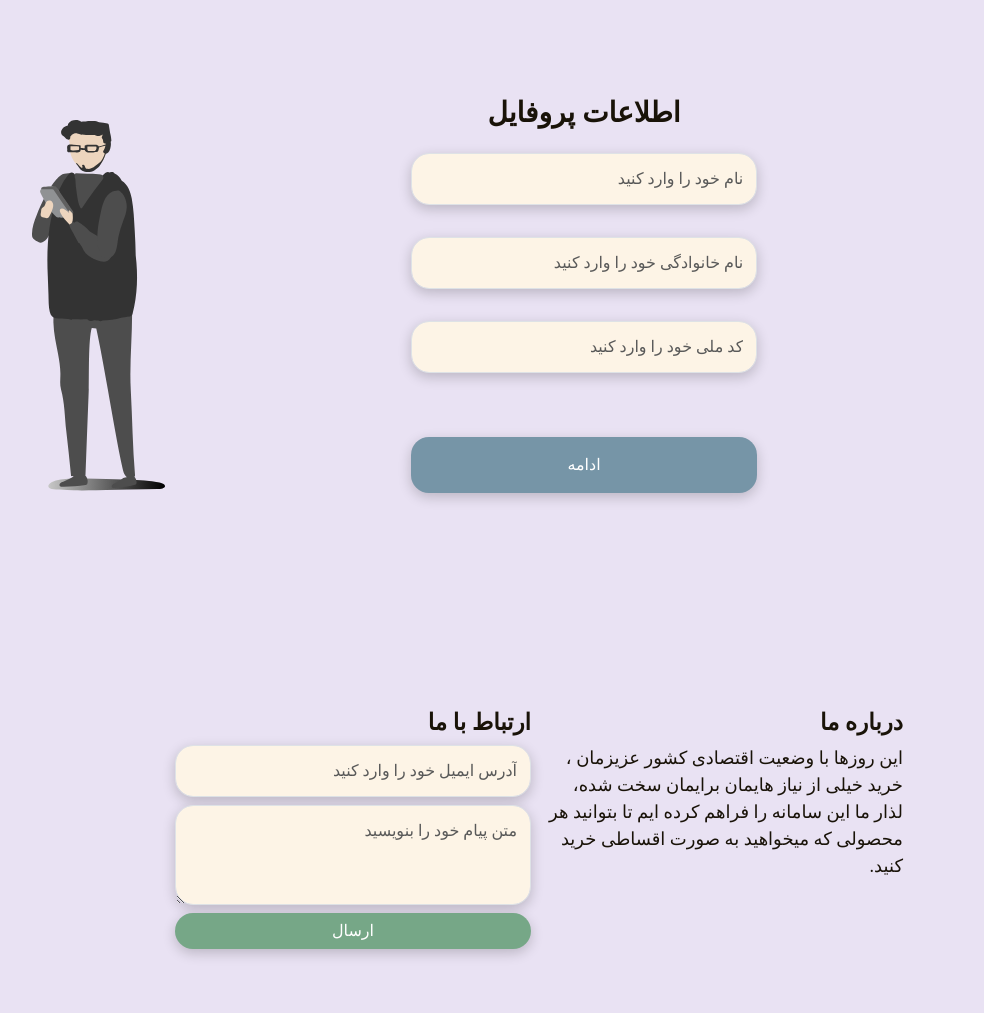
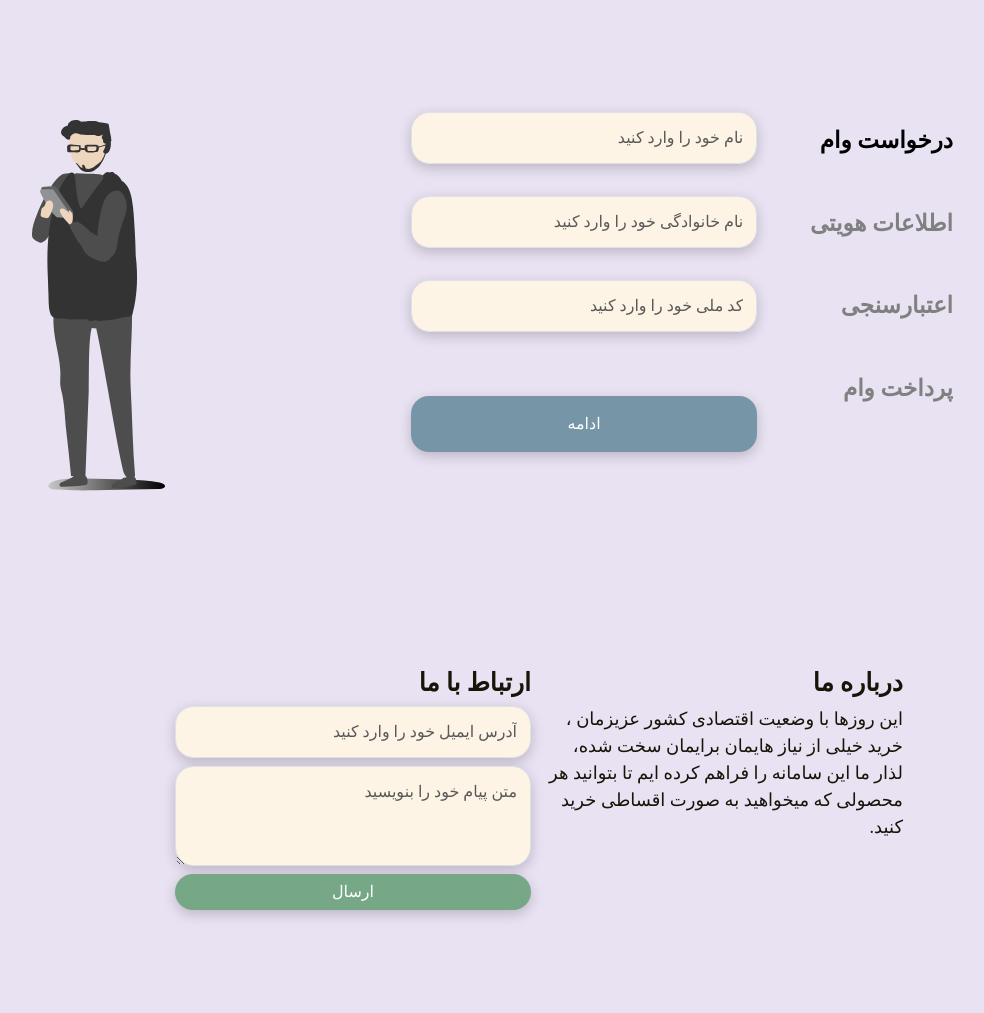
Before and after one commit to ahurable/loan-request-app, a Django app: page /add-personal-info/ in a window 1280 px wide. Shown: the part 120-1133 px from the top of the page, without its empty margins (287-1271 px from the left). After the commit the page ends 1038 px from the top, so only its background shows below. Run offline with Django 4.2, Linux system fonts and the light colour scheme; the visitor is signed in with stand-in values (Sample User, id 1); style sheets or scripts are compiled from the project's sources; some libraries are stand-ins or nearby versions.

Commit message:
added more options and improved app

```diff
--- a/cdn/assets/css/main.scss
+++ b/cdn/assets/css/main.scss
@@ -8,7 +8,7 @@ body {
 * {
     font-family: 'IRANYekan';
 }
-
+@media screen and (min-width: 998px) {
     h1 {
         font-size: 35px;
         font-weight: 800;
@@ -16,10 +16,11 @@ h1 {
 
     h2 { font-size: 28px; font-weight: 800;}
 
-h3 { font-size: 23px; font-weight: 800; }
+    h3 { font-size: 25px; font-weight: 800; }
 
     p { font-size: 18px }
 
+}
 /* styles */
 
 .header {
@@ -134,6 +135,18 @@ input:focus {
     left: 111px;
 }
 
+.menu-wrapper {
+    position: absolute;
+    top: 33px;
+    left: 400px
+
+}
+.menu-wrapper a {
+    font-size: 23px;
+    text-decoration: none;
+    color: #191308;
+    padding-left: 2rem;
+}
 .text-cta:before {
     top: 0;
     right: 50%;
@@ -169,3 +182,21 @@ input:focus {
 p {
     margin: 0 !important;
 }
+
+.steps-holder {
+    position: absolute;
+    width: 242px;
+    height: 400px;
+    top: 220px;
+}
+
+.steps-holder .px-4 {
+    font-size: 23px;
+    font-weight: 800;
+    margin-bottom: 2rem;
+    color: gray;
+}
+
+.steps-holder .px-4:nth-child(1) {
+    color: black;
+}
--- a/cdn/assets/js/main.js
+++ b/cdn/assets/js/main.js
@@ -18,7 +18,7 @@ function handleFormSteps(kind) {
         }
 
         input_id = 'form-input-wrapper-' + String(tab);
-
+        document.querySelector(`body > section > div.d-lg-block.d-none.steps-holder > div > div:nth-child(${tab})`).style.color = 'black';
         document.getElementById(input_id).style.display = 'flex';
     }
     if (kind=="back"){
@@ -36,7 +36,7 @@ function handleFormSteps(kind) {
         }
 
         input_id = 'form-input-wrapper-' + String(tab);
-
+        document.querySelector(`body > section > div.d-lg-block.d-none.steps-holder > div > div:nth-child(${tab+1})`).style.color = 'gray';
         document.getElementById(input_id).style.display = 'flex';
     }
 }
@@ -84,5 +84,11 @@ function sendotp(phonenumber){
 }
 
 document.querySelector('#range_input').onchange = () => {
-    document.querySelector('#range_value').innerHTML = document.querySelector('#range_input').value
+    let poorsant = 10
+    let rangeInputValue = document.querySelector('#range_input').value
+    document.querySelector('#range_value').innerHTML = rangeInputValue + "000000";
+    let prophet = (parseInt(rangeInputValue) * 1000000) * (poorsant / 100)
+    console.log(prophet)
+    let final = prophet + (parseInt(rangeInputValue) * 1000000)
+    document.querySelector('#final_value').innerHTML = String(final)
 }
--- a/core/settings.py
+++ b/core/settings.py
@@ -25,7 +25,7 @@ SECRET_KEY = 'django-insecure-1&ntzs97f&ovw^$i!^=i+t$@uosq!lxc-z@chf(vfr4#okyqwh
 # SECURITY WARNING: don't run with debug turned on in production!
 DEBUG = True
 
-ALLOWED_HOSTS = []
+ALLOWED_HOSTS = ['192.168.1.35', '127.0.0.1']
 
 
 # Application definition
--- a/core/urls.py
+++ b/core/urls.py
@@ -33,7 +33,10 @@ urlpatterns = [
     path('verify-phone/', OtpView.as_view(), name='otp_url'),
     path('retotp/<str:phone>', ret_otp),
     path('manage-requests/', manage_requests, name="manage_requests_url"),
-    path('delete-user/<int:id>', delete_user, name="delete_user_url")
+    path('delete-user/<int:id>', delete_user, name="delete_user_url"),
+    path('export-csv/', export_csv, name="export-csv-url"),
+    path('user-detail/<int:id>/', user_detail, name="user_detail_url"),
+    path('handle-message', handle_message, name="handle_message_url")
 ]
 
 urlpatterns += static(settings.STATIC_URL, document_root=settings.STATIC_ROOT)
--- a/core/views.py
+++ b/core/views.py
@@ -3,4 +3,4 @@ from django.shortcuts import render
 
 class HomeView(View):
     def get(self, request):
-        return render(request, 'index.html')
+        return render(request, 'index.html', {'base':True})
--- a/templates/base.html
+++ b/templates/base.html
@@ -3,6 +3,9 @@
 
 <html>
 <head>
+    <meta charset="UTF-8">
+    <meta http-equiv="X-UA-Compatible" content="IE=edge">
+    <meta name="viewport" content="width=device-width, initial-scale=1.0">
     <title>{% block title %}{% endblock title %}</title>
     <link rel="stylesheet" href="{% static 'css/bootstrap.min.css' %}"/>
     <link rel="stylesheet" href="{% static 'css/main.scss' %}"/>
@@ -12,20 +15,39 @@
 <body>
 
     <header class="header">
-        <div class="logo-container">
+        <div class="logo-container d-flex">
             <div class="logo-wrapper">
                 <span class="logo">لوگو</span>
             </div>
-            <div class="auth">
+
+            {% if base %}
+            <div class="menu-wrapper d-lg-block d-none">
+                <a href="#sec-1">مزایا</a>
+                <a href="#sec-2">محاسبه گر</a>
+                <a href="#sec-3">چطور اعتباری خرید کنیم؟</a>
+                <a href="#sec-4">مراحل</a>
+                <a href="#sec-5">سوالات متداول</a>
+            </div>
+            {% endif %}
+            <div class="auth d-lg-block d-md-block d-none">
                 {% if user.is_authenticated and user.is_verified %}
 
                 <div class="auth-wrapper">
                     <a href="{% url 'profile_url' %}" style="font-size: 23px; text-decoration: none; color: #191308;">
-                        <img src="/media/site/avatar.svg" style="width : 50px" alt="مشاهده پروفایل" hint="مشاهده پروفایل" />
+                        {% if user.profile.profile_pic %}
+                        <img src="{{ user.profile.profile_pic.url }}" style="width: 50px; height: 50px;" class="rounded-circle"/>
+                    {% else %}
+                        <img src="/media/site/avatar.svg" style="width: 50px;" class="rounded-circle"/>
+                    {% endif %}
                     </a>
                     <a href="{% url 'logout_url' %}" style="font-size: 23px; text-decoration: none; color: #191308; margin-right: 2rem;">
                         <img src="/media/site/exit.svg" style="width : 50px"  />
                     </a>
+                    {% if user.is_admin %}
+                    <a href="{% url 'manage_requests_url' %}" style="font-size: 23px; text-decoration: none; color: #191308; margin-right: 2rem;">
+                        <img src="/media/site/administrator.svg" style="width : 50px"  />
+                    </a>
+                    {% endif %}
                 </div>
 
                 {% elif user.is_authenticated %}
@@ -58,9 +80,9 @@
     </section>
 
     <footer class="my-5 pt-5">
-        <div class="container-lg container-fluid mt-5">
-            <div class="d-lg-flex d-md-flex">
-                <div class="col-lg-4 col-md-4 col-12">
+        <div class="container-lg mt-5">
+            <div class="d-lg-flex">
+                <div class="col-lg-4 col-12">
                     <div class="p-2">
                         <span>
                             <h3>درباره ما</h3>
@@ -70,21 +92,24 @@
                         </span>
                     </div>
                 </div>
-                <div class="col-lg-4 col-md-4 col-12">
+                <div class="col-lg-4 col-12">
                     <div class="p-2">
                         <span>
                             <h3>ارتباط با ما</h3>
                         </span>
-                        <span>
-                            <input type="email" name="email_input" id="email_input" class="form-control w-100" placeholder="آدرس ایمیل خود را وارد کنید">
-                            <textarea class="form-control w-100 mt-2" rows="3" placeholder="متن پیام خود را بنویسید"></textarea>
-                        </span>
-                        <div class="d-grid gap-2 py-2">
-                            <button class="btn btn-primary">ارسال</button>
-                        </div>
+                        <form method="post" action="{% url 'handle_message_url' %}">
+                            {% csrf_token %}
+                            <span>
+                                <input type="email" name="email" id="email_input" class="form-control w-100" placeholder="آدرس ایمیل خود را وارد کنید">
+                                <textarea class="form-control w-100 mt-2" name="description" rows="3" placeholder="متن پیام خود را بنویسید"></textarea>
+                            </span>
+                            <div class="d-grid gap-2 py-2">
+                                <button class="btn btn-primary">ارسال</button>
+                            </div>
+                        </form>
                     </div>
                 </div>
-                <div class="col-lg-4 col-md-4 col-12"></div>
+                <div class="col-lg-4 col-12"></div>
             </div>
         </div>
     </footer>
--- a/users/templates/login.html
+++ b/users/templates/login.html
@@ -3,7 +3,7 @@
 {% block title %}تایید شماره تلفن{% endblock title %}
 
 {% block content %}
-<div class="container-lg container-fluid">
+<div class="container-lg">
     <div class="p-5">
         <div class="d-flex justify-content-center">
             <form class="w-50" method='post'>
--- a/users/templates/otp_verification.html
+++ b/users/templates/otp_verification.html
@@ -3,7 +3,7 @@
 {% block title %}تایید شماره تلفن{% endblock title %}
 
 {% block content %}
-<div class="container-lg container-fluid">
+<div class="container-lg">
     <div class="p-5">
         <div class="d-flex flex-wrap justify-content-center">
             <form method="post" class="w-50">
--- a/users/templates/personalinfo.html
+++ b/users/templates/personalinfo.html
@@ -33,7 +33,7 @@
                 <form class="d-flex justify-content-center flex-wrap pe-5" method="post" enctype="multipart/form-data">
                     {% csrf_token %}
                     <div id="form-input-wrapper-1" class="w-100 justify-content-center flex-wrap">
-                        <div class="heading-wrapper text-center w-100">
+                        <div class="heading-wrapper d-lg-none text-center w-100">
                             <h2>اطلاعات پروفایل</h2>
                         </div>
                         {{ profile_form.first_name }}
@@ -41,7 +41,7 @@
                         {{ profile_form.national_code}}
                     </div>
                     <div id="form-input-wrapper-2" class="w-100 justify-content-center flex-wrap" >
-                        <div class="heading-wrapper text-center w-100">
+                        <div class="heading-wrapper d-lg-none text-center w-100">
                             <h2>تکمیلی</h2>
                         </div>
                         {{ profile_form.email_address }}
@@ -49,8 +49,8 @@
                         <label for="id_profile_pic">عکس پروفایل خود را بارگذاری کنید</label>
                         {{ profile_form.profile_pic }}
                     </div>
-                    <div id="form-input-wrapper-3" class="w-100 justify-content-center flex-wrap">
-                        <div class="heading-wrapper text-center w-100">
+                    {% comment %} <div id="form-input-wrapper-3" class="w-100 justify-content-center flex-wrap">
+                        <div class="heading-wrapper d-lg-none text-center w-100">
                             <h2>ضمانت</h2>
                         </div>
                         <select class="form-control px-4 py-2 mt-4 w-75" id="typePays" onchange="typeOfPays(this)">
@@ -67,16 +67,16 @@
                             <input type="file" class="d-none"/>
                             بارگذاری تصویر فیش حقوقی یا پروانه کسب
                         </label>
-                    </div>
-                    <div class="w-100 justify-content-center flex-wrap" id="form-input-wrapper-4">
-                        <div class="heading-wrapper">
+                    </div> {% endcomment %}
+                    <div class="w-100 justify-content-center flex-wrap" id="form-input-wrapper-3">
+                        <div class="heading-wrapper d-lg-none">
                             <h2>اطلاعات کارت</h2>
                         </div>
                         {{ payment_form.shaba }}
                         {{ payment_form.card }}
                     </div>
-                    <div class="w-100 justify-content-center flex-wrap" id="form-input-wrapper-5">
-                        <div class="heading-wrapper">
+                    <div class="w-100 justify-content-center flex-wrap" id="form-input-wrapper-4">
+                        <div class="heading-wrapper d-lg-none">
                             <h2>مقدار وام درخواستی</h2>
                         </div>
                         {{ payment_form.amount }}
@@ -95,4 +95,13 @@
     </div>
 </div>
 
+<div class="d-lg-block d-none steps-holder">
+    <div class="p-3">
+        <div class="w-100 py-2 px-4">درخواست وام</div>
+        <div class="w-100 py-2 px-4">اطلاعات هویتی</div>
+        <div class="w-100 py-2 px-4">اعتبارسنجی</div>
+        <div class="w-100 py-2 px-4">پرداخت وام</div>
+    </div>
+</div>
+
 {% endblock content %}
--- a/users/views.py
+++ b/users/views.py
@@ -1,13 +1,15 @@
-from django.shortcuts import render, redirect
+from django.shortcuts import render, redirect, get_object_or_404
 from django.views import View
 from django.contrib.messages import success, error
 from .forms import UserForm, ProfileForm, PaymentForm, ProfileModel
-from .models import User, PaymentModel
+from .models import User, PaymentModel, Messages
 from rest_framework.decorators import api_view
 from rest_framework.response import Response
 from django.contrib.auth import authenticate, login, logout
+from django.http.response import HttpResponse, JsonResponse
 from .utils import generate_otp
-from .decorators import is_admin, is_get, login_required
+from .decorators import is_admin, is_get, login_required, is_post
+import csv
 
 # Create your views here.
 
@@ -31,7 +33,7 @@ class SignupView(View):
         else:
             print('something went wrong')
         success(request, "ثبت شما با موفقیت انجام شد جهت ادامه شماره همراه خود را از طریق کد پیامکی تایید کنید.", extra_tags='success')
-        return redirect('home_url')
+        return redirect('login_url')
 
 
 class LoginView(View):
@@ -52,9 +54,10 @@ class LoginView(View):
             if user:
                 login(request, user)
                 success(request, 'شما با موفقیت وارد سیستم شدید!', extra_tags='success')
-                return redirect('home_url')
+                return redirect('otp_url')
             else:
-                print("Something went wrong in authenticate process")
+                error(request, 'شماره همراه یا رمز عبور اشتباه می باشد', extra_tags="danger")
+                return redirect('login_url')
         error(request, 'برای ورود به حساب کاربری هر دو فیلد را باید پر کنید', extra_tags="danger")
         return redirect('login_url')
 
@@ -65,12 +68,18 @@ def logout_view(request):
 
 class ProfileView(View):
     def get(self, request):
-        return render(request, 'profile.html')
+        if not request.user.is_authenticated:
+            error(request, "شما باید برای دسترسی به این صفحه ابتدا وارد حساب کاربری خود شوید.", extra_tags="danger")
+            return redirect('home_url')
+        user = User.objects.get(id=request.user.id)
+        return render(request, 'profile.html', {'user_':user})
 
 
 class PersonalInfoView(View):
 
     def get(self, request):
+        if request.user.profile.first_name != "":
+            return redirect('profile_url')
         profile_form = ProfileForm()
         payment_form = PaymentForm()
         # print(request.user)
@@ -105,6 +114,8 @@ class PersonalInfoView(View):
 
 class OtpView(View):
     def get(self, request):
+        if request.user.is_verified:
+            return redirect('personal_info_url')
         return render(request, 'otp_verification.html', {'phone': request.user.phone_number})
 
     def post(self, request):
@@ -114,7 +125,7 @@ class OtpView(View):
             user.is_verified = True
             user.save()
             success(request, "تایید شماره شما با موفقیت انجام شد. هم اکنون جهت درخواست وام میتوانید اطلاعات پروفایل خود را تکمیل کنید", extra_tags="success")
-            return redirect("home_url")
+            return redirect("personal_info_url")
         else:
             error(request, "در روند تایید شماره همراه شما مشکلی به وجود آمده دوباره تلاش کنید", extra_tags="danger")
             return redirect('otp_url')
@@ -138,3 +149,33 @@ def delete_user(request, id):
     user.delete()
     success(request, 'کاربر با موفقیت حذف شد', extra_tags='danger')
     return redirect(request.META['HTTP_REFERER'])
+
+def export_csv(request):
+    users = User.objects.all()
+    data = [
+        ['نام', 'نام خانوادگی', 'آدرس ایمیل', 'شماره همراه', 'آدرس محل سکونت', 'شماره کارت', 'شماره شبا', 'مقدار درخواستی'],
+    ] + [[_user.profile.first_name, _user.profile.last_name, _user.profile.email_address, _user.phone_number.national_number, _user.profile.address, _user.payment.card, _user.payment.shaba, _user.payment.amount] for _user in users]
+    print(data)
+    response = HttpResponse(content_type='text/csv')
+    response['Content-Disposition'] = 'attachment; filename="exported_data.csv"'
+    writer = csv.writer(response)
+    for row in data:
+        writer.writerow(row)
+    success(request, 'خروجی فایل csv با موفقیت ذخیره و دانلود شد.', extra_tags='success')
+    return response
+
+@login_required
+@is_admin
+def user_detail(request, id):
+    user = get_object_or_404(User, id=id)
+    return render(request, 'profile.html', {'user_':user, 'is_admin':True})
+
+@is_post
+def handle_message(request):
+    try:
+        Messages.objects.create(email=request.POST['email'], description = request.POST['description'])
+        success(request, "پیام شما با موفقیت در سامانه ثبت شد به زودی با شما ارتباط میگیریم.", extra_tags="success")
+        return redirect(request.META['HTTP_REFERER'])
+    except:
+        error(request,"خطا در ارسال پیام.",extra_tags="danger")
+        return redirect(request.META['HTTP_REFERER'])
```
Also changed, not shown: templates/index.html (+11 -8 lines), users/admin.py (+21 -4 lines), users/decorators.py (+9 -0 lines), users/models.py (+11 -2 lines), users/templates/profile.html (+51 -15 lines), users/templates/requests.html (+7 -4 lines), users/ts.py (+27 -17 lines), cdn/media/site/administrator.svg (added), 1 other file. Lines whose indentation alone changed are shown as unchanged.
